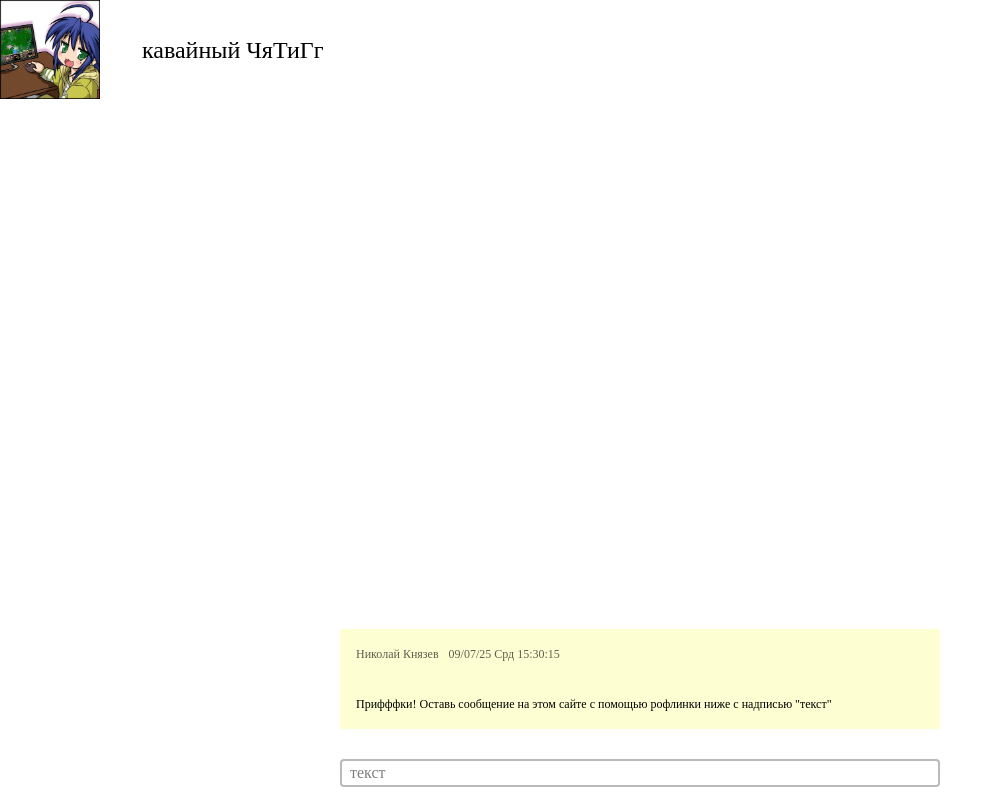
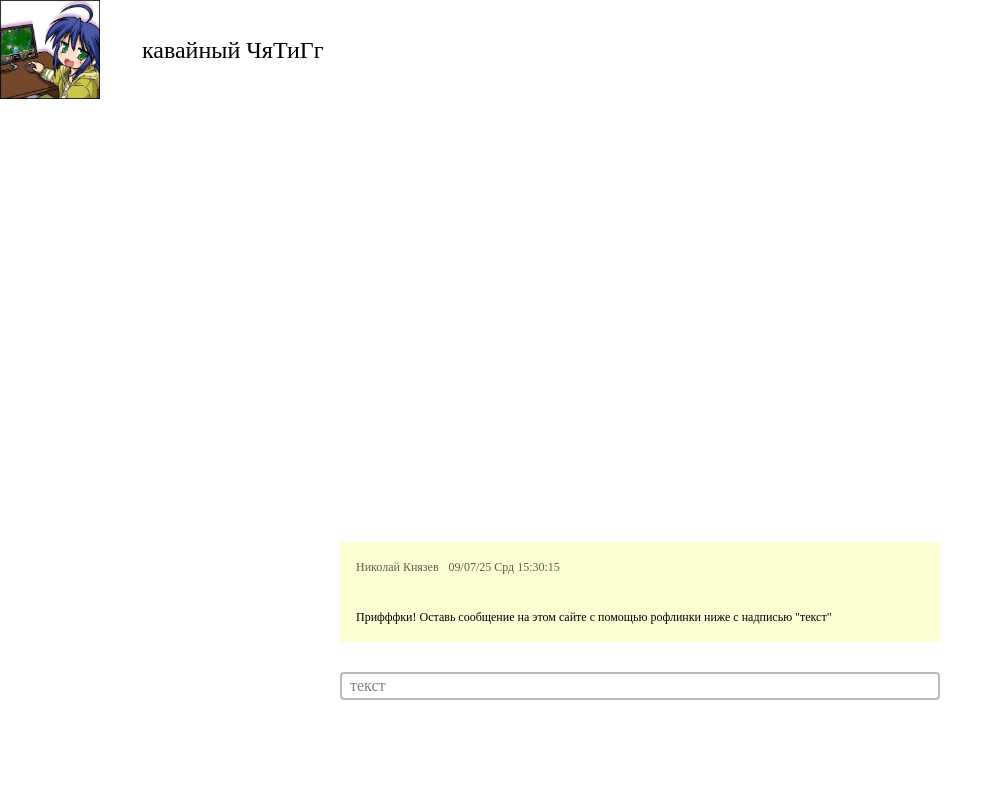
Before and after one commit to Ferenandios/nastyanime, a Next.js app: page / in a window 1280 px wide. Shown: the whole page, without its empty margins (0-1003 px from the left). Built offline with nearby package versions, Linux system fonts and the light colour scheme.

Commit message:
Added position: fixed

```diff
--- a/app/page.tsx
+++ b/app/page.tsx
@@ -10,8 +10,10 @@ const Home = () => {
       <main>
         <Header />
         <MessageProvider>
-          <Messages />
-          <Input />
+          <div className="fixed bottom-[100px]">
+            <Messages />
+            <Input />
+          </div>
         </MessageProvider>
       </main>
     </>
```
